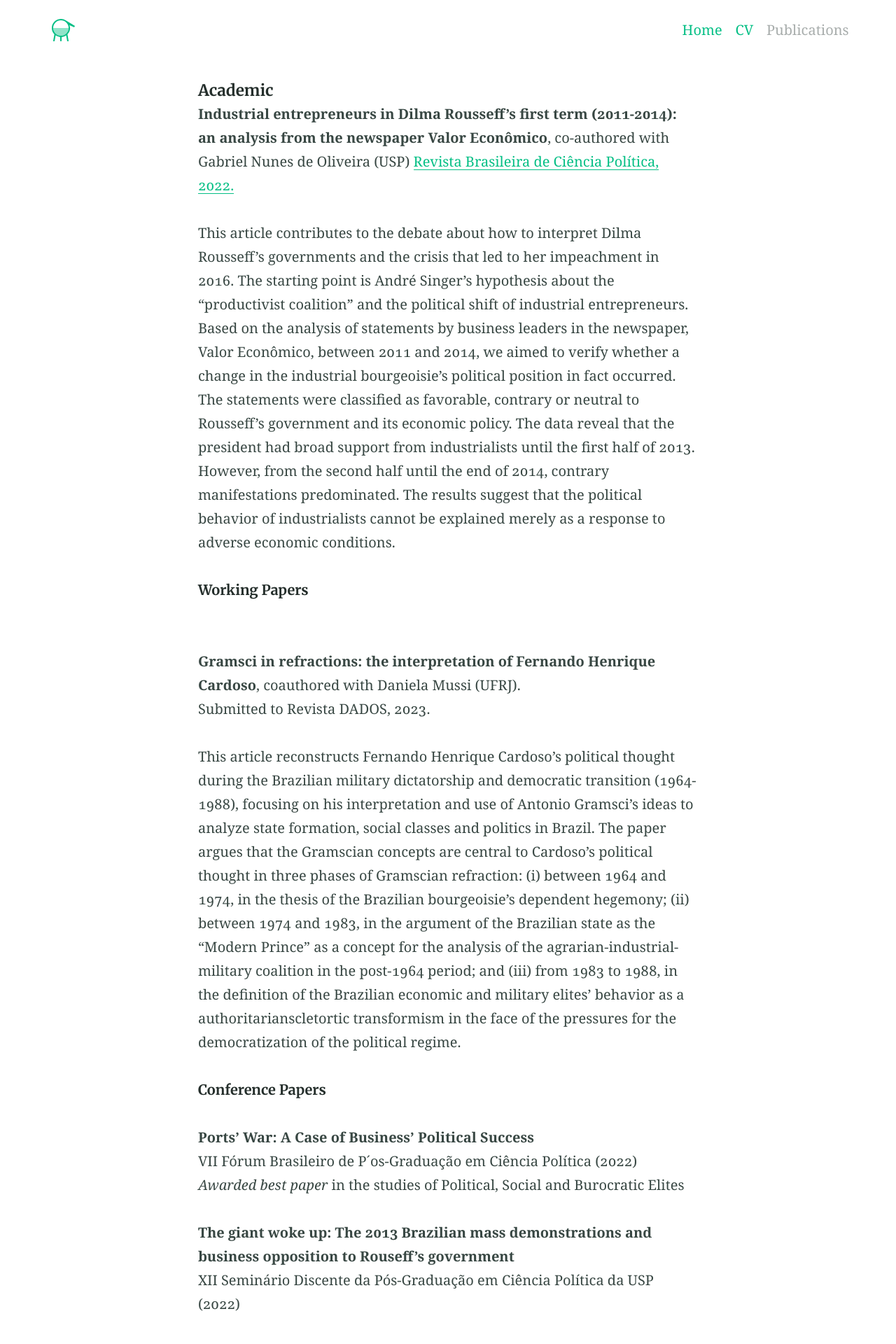
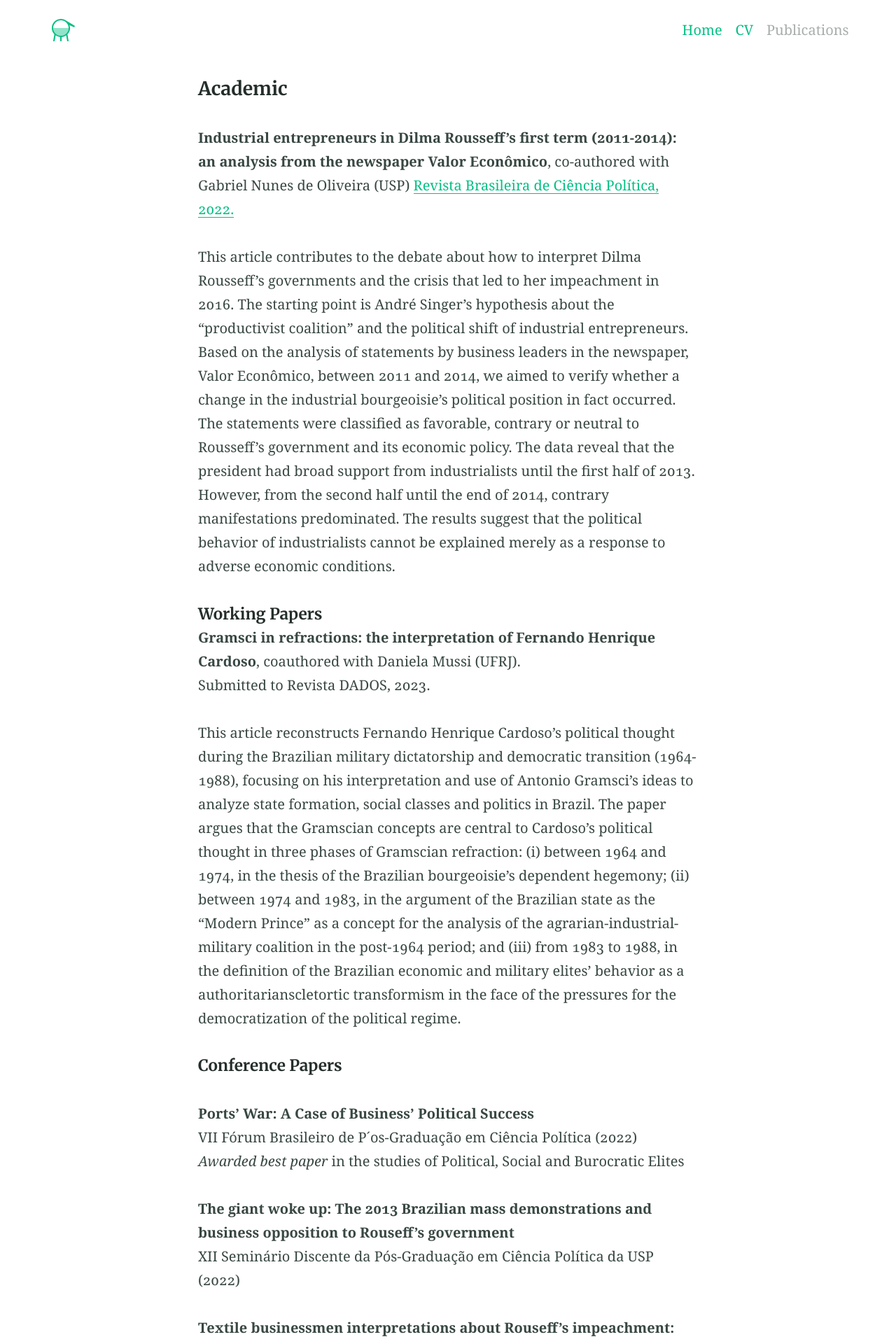
Before and after one commit to nicoleherscovici/nicoleherscovici.github.io, a Jekyll site: the page built from pubs.md, in a window 1280 px wide. Shown: the top 1920 px of the page at 70% size. Built offline with Jekyll 4.4.1, drawn with Linux system fonts in a browser that asks for light colours.

Commit message:
Update pubs.md

```diff
--- a/pubs.md
+++ b/pubs.md
@@ -9,8 +9,8 @@ description: Here are some links for publications, op-eds, commentary and the li
 ---
 
 
-##### Academic
-
+#### Academic
+<br>
 **Industrial entrepreneurs in Dilma Rousseff’s first term (2011-2014): an analysis from the newspaper Valor Econômico**, co-authored with Gabriel Nunes de Oliveira (USP)
 [Revista Brasileira de Ciência Política, 2022.](https://www.scielo.br/j/rbcpol/a/qJkmrFTQFT7hrkXcb8nKdrG/)
 
@@ -19,26 +19,16 @@ This article contributes to the debate about how to interpret Dilma Rousseff’s
 
 
 
-###### Working Papers
-<br>
+##### Working Papers
 
 **Gramsci in refractions: the interpretation of Fernando Henrique Cardoso**, coauthored with Daniela Mussi (UFRJ). <br>
 Submitted to Revista DADOS, 2023.
 
 
- This article reconstructs Fernando Henrique Cardoso’s political thought during the
-Brazilian military dictatorship and democratic transition (1964-1988), focusing on his
-interpretation and use of Antonio Gramsci’s ideas to analyze state formation, social classes and
-politics in Brazil. The paper argues that the Gramscian concepts are central to Cardoso’s
-political thought in three phases of Gramscian refraction: (i) between 1964 and 1974, in the
-thesis of the Brazilian bourgeoisie's dependent hegemony; (ii) between 1974 and 1983, in the
-argument of the Brazilian state as the “Modern Prince” as a concept for the analysis of the
-agrarian-industrial-military coalition in the post-1964 period; and (iii) from 1983 to 1988, in
-the definition of the Brazilian economic and military elites’ behavior as a authoritarianscletortic transformism in the face of the pressures for the democratization of the political
-regime.
+This article reconstructs Fernando Henrique Cardoso’s political thought during the Brazilian military dictatorship and democratic transition (1964-1988), focusing on his interpretation and use of Antonio Gramsci’s ideas to analyze state formation, social classes and politics in Brazil. The paper argues that the Gramscian concepts are central to Cardoso’s political thought in three phases of Gramscian refraction: (i) between 1964 and 1974, in the thesis of the Brazilian bourgeoisie's dependent hegemony; (ii) between 1974 and 1983, in the argument of the Brazilian state as the “Modern Prince” as a concept for the analysis of the agrarian-industrial-military coalition in the post-1964 period; and (iii) from 1983 to 1988, in the definition of the Brazilian economic and military elites’ behavior as a authoritarianscletortic transformism in the face of the pressures for the democratization of the political regime.
 
 
-###### Conference Papers
+##### Conference Papers
 <br>
 **Ports’ War: A Case of Business’ Political Success**<br>
 VII Fórum Brasileiro de P´os-Graduação em Ciência Política (2022)<br>
@@ -63,8 +53,10 @@ XI Seminário Discente da Pós-Graduação em Ciência Política da USP (2021)
 *Awarded top 10 papers in the International Round*
 <br>
 
-##### Translations (English to Portuguese)
+
+#### Translations (English to Portuguese)
 <br>
+
 **The Twilight of Formal Democracy: Contradictions of Accumulation and the Political Crisis of Neoliberalism**, by Alyson J. Ayers and Alfredo Saad-Filho. <br>
 Translation published as a chapter of the book [*Brasil no inferno global: Capitalismo e Democracia fora dos trilhos* (2022).](https://www.livrosabertos.sibi.usp.br/portaldelivrosUSP/catalog/book/825)
 
```
